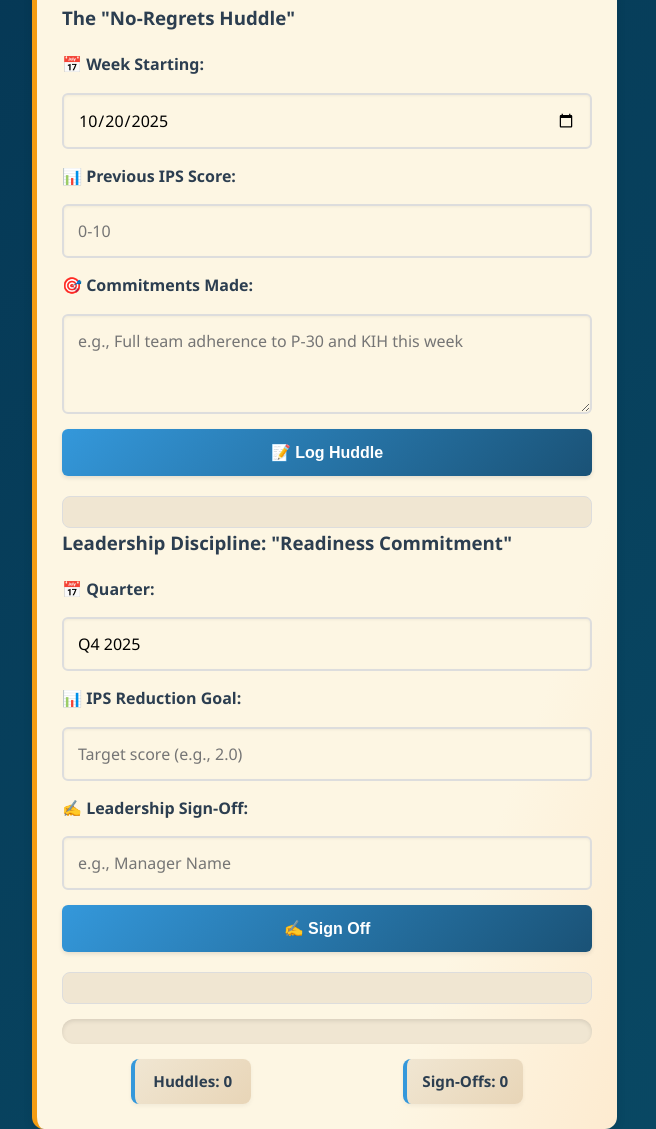
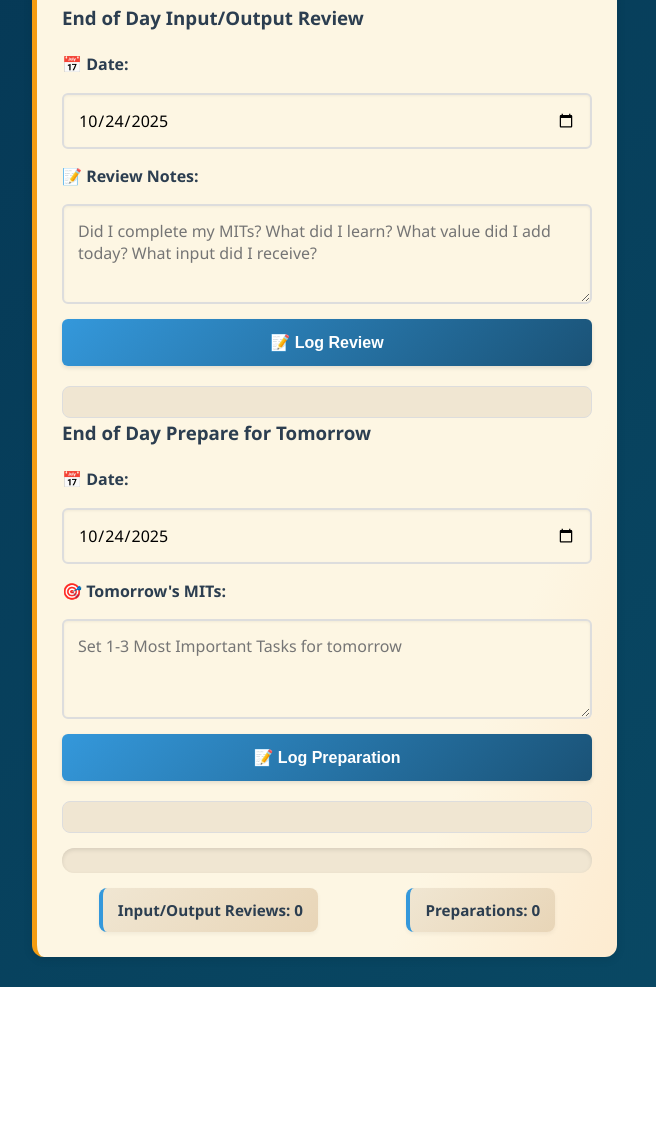
Before and after one commit to G88416/R75m, a plain HTML site: page index.html in a window 1280 px wide. Shown: the part 3069-4198 px from the top of the page, without its empty margins (8-664 px from the left). After the commit the page ends 4056 px from the top, so only its background shows below. Drawn offline with nearby package versions, Linux system fonts and the light colour scheme.

Commit message:
Refactor forms and update date handling
Updated input fields and forms to reflect changes in terminology and structure, including date handling and log management.

```diff
--- a/index.html
+++ b/index.html
@@ -802,39 +802,35 @@
                     <span>📄 Upload Document</span>
                 </label>
                 <input type="file" id="import-culture" accept=".docx,.pdf">
-                <p style="font-size: 0.85em; margin: 8px 0 0 0; color: #666;">Upload a Word (.docx) or PDF file. Paragraphs will be extracted and added as log descriptions with this week's start date.</p>
+                <p style="font-size: 0.85em; margin: 8px 0 0 0; color: #666;">Upload a Word (.docx) or PDF file. Paragraphs will be extracted and added as log descriptions with today's date.</p>
             </div>
 
-            <h3>The "No-Regrets Huddle"</h3>
-            <form id="huddle-form">
-                <label for="huddle-week">📅 Week Starting:</label>
-                <input type="date" id="huddle-week" required>
-                <label for="huddle-ips">📊 Previous IPS Score:</label>
-                <input type="number" id="huddle-ips" min="0" max="10" required placeholder="0-10">
-                <label for="huddle-commit">🎯 Commitments Made:</label>
-                <textarea id="huddle-commit" required placeholder="e.g., Full team adherence to P-30 and KIH this week"></textarea>
-                <button type="submit">📝 Log Huddle</button>
+            <h3>End of Day Input/Output Review</h3>
+            <form id="input-review-form">
+                <label for="input-date">📅 Date:</label>
+                <input type="date" id="input-date" required>
+                <label for="input-notes">📝 Review Notes:</label>
+                <textarea id="input-notes" required placeholder="Did I complete my MITs? What did I learn? What value did I add today? What input did I receive?"></textarea>
+                <button type="submit">📝 Log Review</button>
             </form>
-            <div class="logs-container" id="huddle-logs"></div>
+            <div class="logs-container" id="input-review-logs"></div>
 
-            <h3>Leadership Discipline: "Readiness Commitment"</h3>
-            <form id="leadership-form">
-                <label for="quarter">📅 Quarter:</label>
-                <input type="text" id="quarter" required placeholder="e.g., Q4 2025">
-                <label for="ips-goal">📊 IPS Reduction Goal:</label>
-                <input type="number" id="ips-goal" min="0" required placeholder="Target score (e.g., 2.0)">
-                <label for="sign-off">✍️ Leadership Sign-Off:</label>
-                <input type="text" id="sign-off" required placeholder="e.g., Manager Name">
-                <button type="submit">✍️ Sign Off</button>
+            <h3>End of Day Prepare for Tomorrow</h3>
+            <form id="prepare-tomorrow-form">
+                <label for="prepare-date">📅 Date:</label>
+                <input type="date" id="prepare-date" required>
+                <label for="prepare-mits">🎯 Tomorrow's MITs:</label>
+                <textarea id="prepare-mits" required placeholder="Set 1-3 Most Important Tasks for tomorrow"></textarea>
+                <button type="submit">📝 Log Preparation</button>
             </form>
-            <div class="logs-container" id="leadership-logs"></div>
+            <div class="logs-container" id="prepare-logs"></div>
 
             <div class="progress">
                 <div class="progress-bar culture" id="culture-progress" style="width: 0%;" data-label="0%"></div>
             </div>
             <div class="stats">
-                <div class="stat-item" id="culture-huddles">Huddles: 0</div>
-                <div class="stat-item" id="culture-signoffs">Sign-Offs: 0</div>
+                <div class="stat-item" id="culture-input">Input/Output Reviews: 0</div>
+                <div class="stat-item" id="culture-prepare">Preparations: 0</div>
             </div>
         </div>
     </div>
@@ -848,20 +844,20 @@
             p30: 'proactive_bcc_p30',
             kih: 'proactive_bcc_kih',
             cross: 'proactive_bcc_cross',
-            huddle: 'proactive_bcc_huddle',
-            leadership: 'proactive_bcc_leadership'
+            input_review: 'proactive_bcc_input_review',
+            prepare_tomorrow: 'proactive_bcc_prepare_tomorrow'
         };
 
         const SECTION_KEYS = {
             operational: [STORAGE_KEYS.optFix, STORAGE_KEYS.p30],
             learning: [STORAGE_KEYS.kih, STORAGE_KEYS.cross],
-            culture: [STORAGE_KEYS.huddle, STORAGE_KEYS.leadership]
+            culture: [STORAGE_KEYS.input_review, STORAGE_KEYS.prepare_tomorrow]
         };
 
         const SECTION_CONFIG = {
             operational: { name: 'Operational', color: [26, 82, 118], keys: [STORAGE_KEYS.optFix, STORAGE_KEYS.p30], isDaily: true },
             learning: { name: 'Learning', color: [39, 174, 96], keys: [STORAGE_KEYS.kih, STORAGE_KEYS.cross], isWeekly: true },
-            culture: { name: 'Culture', color: [243, 156, 18], keys: [STORAGE_KEYS.huddle, STORAGE_KEYS.leadership], isWeekly: true }
+            culture: { name: 'Culture', color: [243, 156, 18], keys: [STORAGE_KEYS.input_review, STORAGE_KEYS.prepare_tomorrow], isDaily: true }
         };
 
         let chart;
@@ -978,8 +974,8 @@
                     stat1 = getRecentCount(STORAGE_KEYS.kih, false, true);
                     stat2 = getRecentCount(STORAGE_KEYS.cross, false, true);
                 } else if (sectionKey === 'culture') {
-                    stat1 = getRecentCount(STORAGE_KEYS.huddle, false, true);
-                    stat2 = getRecentCount(STORAGE_KEYS.leadership);
+                    stat1 = getRecentCount(STORAGE_KEYS.input_review, true);
+                    stat2 = getRecentCount(STORAGE_KEYS.prepare_tomorrow, true);
                 }
                 doc.text(`${keys[0].replace('proactive_bcc_', '').toUpperCase()}: ${stat1}`, 20, y);
                 y += 7;
@@ -1025,11 +1021,11 @@
             // Compute overall (reuse stats logic)
             const optTotal = getRecentCount(STORAGE_KEYS.optFix, true) + getRecentCount(STORAGE_KEYS.p30, true);
             const learnTotal = getRecentCount(STORAGE_KEYS.kih, false, true) + getRecentCount(STORAGE_KEYS.cross, false, true);
-            const cultureTotal = getRecentCount(STORAGE_KEYS.huddle, false, true) + (getRecentCount(STORAGE_KEYS.leadership) * 4);
+            const cultureTotal = getRecentCount(STORAGE_KEYS.input_review, true) + getRecentCount(STORAGE_KEYS.prepare_tomorrow, true);
             const overallTotal = optTotal + learnTotal + cultureTotal;
             doc.text(`Total Activities: ${overallTotal}`, 20, y);
             y += 7;
-            const overallPercent = Math.min((overallTotal / 38) * 100, 100); // 14+8+16=38
+            const overallPercent = Math.min((overallTotal / 36) * 100, 100); // 14+8+14=36
             doc.text(`Completion Rate: ${Math.round(overallPercent)}%`, 20, y);
 
             doc.save(`bcc-report-${new Date().toISOString().split('T')[0]}.pdf`);
@@ -1087,8 +1083,8 @@
                     stat1 = getRecentCount(STORAGE_KEYS.kih, false, true);
                     stat2 = getRecentCount(STORAGE_KEYS.cross, false, true);
                 } else if (sectionKey === 'culture') {
-                    stat1 = getRecentCount(STORAGE_KEYS.huddle, false, true);
-                    stat2 = getRecentCount(STORAGE_KEYS.leadership);
+                    stat1 = getRecentCount(STORAGE_KEYS.input_review, true);
+                    stat2 = getRecentCount(STORAGE_KEYS.prepare_tomorrow, true);
                 }
                 doc.addSection({
                     children: [
@@ -1160,9 +1156,9 @@
             // Overall
             const optTotal = getRecentCount(STORAGE_KEYS.optFix, true) + getRecentCount(STORAGE_KEYS.p30, true);
             const learnTotal = getRecentCount(STORAGE_KEYS.kih, false, true) + getRecentCount(STORAGE_KEYS.cross, false, true);
-            const cultureTotal = getRecentCount(STORAGE_KEYS.huddle, false, true) + (getRecentCount(STORAGE_KEYS.leadership) * 4);
+            const cultureTotal = getRecentCount(STORAGE_KEYS.input_review, true) + getRecentCount(STORAGE_KEYS.prepare_tomorrow, true);
             const overallTotal = optTotal + learnTotal + cultureTotal;
-            const overallPercent = Math.min((overallTotal / 38) * 100, 100);
+            const overallPercent = Math.min((overallTotal / 36) * 100, 100);
             doc.addSection({
                 children: [
                     new Paragraph({
@@ -1255,11 +1251,11 @@
                 case STORAGE_KEYS.cross:
                     containerId = 'cross-logs';
                     break;
-                case STORAGE_KEYS.huddle:
-                    containerId = 'huddle-logs';
+                case STORAGE_KEYS.input_review:
+                    containerId = 'input-review-logs';
                     break;
-                case STORAGE_KEYS.leadership:
-                    containerId = 'leadership-logs';
+                case STORAGE_KEYS.prepare_tomorrow:
+                    containerId = 'prepare-logs';
                     break;
                 default:
                     return logs.length;
@@ -1271,7 +1267,6 @@
             container.innerHTML = logs.map(log => `
                 <div class="log-entry">
                     <strong>${new Date(log.date).toLocaleDateString()}:</strong> ${log.desc}
-                    ${log.ips ? ` | IPS: ${log.ips}` : ''}
                 </div>
             `).join('');
 
@@ -1303,15 +1298,15 @@
             document.getElementById('learn-cross').textContent = `Cross-Trainings: ${crossCount}`;
 
             // Culture
-            const huddleCount = getRecentCount(STORAGE_KEYS.huddle, false, true);
-            const leadCount = getRecentCount(STORAGE_KEYS.leadership);
-            const cultureTotal = huddleCount + (leadCount * 4);
-            const cultureTarget = 16;
+            const inputCount = getRecentCount(STORAGE_KEYS.input_review, true);
+            const prepareCount = getRecentCount(STORAGE_KEYS.prepare_tomorrow, true);
+            const cultureTotal = inputCount + prepareCount;
+            const cultureTarget = 14;
             const culturePercent = Math.min((cultureTotal / cultureTarget) * 100, 100);
             document.getElementById('culture-progress').style.width = `${culturePercent}%`;
             document.getElementById('culture-progress').setAttribute('data-label', `${Math.round(culturePercent)}%`);
-            document.getElementById('culture-huddles').textContent = `Huddles: ${huddleCount}`;
-            document.getElementById('culture-signoffs').textContent = `Sign-Offs: ${leadCount}`;
+            document.getElementById('culture-input').textContent = `Input/Output Reviews: ${inputCount}`;
+            document.getElementById('culture-prepare').textContent = `Preparations: ${prepareCount}`;
 
             // Overall
             const overallTotal = optTotal + learnTotal + cultureTotal;
@@ -1395,9 +1390,8 @@
                 e.preventDefault();
                 const formData = new FormData(form);
                 const entry = {
-                    date: formData.get(formId.replace('-form', '-date') || formId.replace('-form', '-week')),
-                    desc: descBuilder(formData),
-                    ips: formData.get('huddle-ips') || null
+                    date: formData.get(formId.replace('-form', '-date')),
+                    desc: descBuilder(formData)
                 };
 
                 // Validate date
@@ -1432,6 +1426,8 @@
             const today = new Date().toISOString().split('T')[0];
             document.getElementById('opt-date').value = today;
             document.getElementById('p30-date').value = today;
+            document.getElementById('input-date').value = today;
+            document.getElementById('prepare-date').value = today;
 
             // Calculate Monday of current week
             const now = new Date();
@@ -1439,14 +1435,9 @@
             monday.setDate(now.getDate() - now.getDay() + 1);
             const weekStart = monday.toISOString().split('T')[0];
 
-            ['kih-week', 'cross-week', 'huddle-week'].forEach(id => {
+            ['kih-week', 'cross-week'].forEach(id => {
                 document.getElementById(id).value = weekStart;
             });
-
-            // Set quarter
-            const year = now.getFullYear();
-            const quarter = Math.floor((now.getMonth() + 3) / 3);
-            document.getElementById('quarter').value = `Q${quarter} ${year}`;
         }
 
         // Clear all data
@@ -1463,7 +1454,7 @@
         function initImports() {
             importData('import-operational', SECTION_KEYS.operational, new Date().toISOString().split('T')[0]);
             importData('import-learning', SECTION_KEYS.learning, getWeekStart());
-            importData('import-culture', SECTION_KEYS.culture, getWeekStart());
+            importData('import-culture', SECTION_KEYS.culture, new Date().toISOString().split('T')[0]);
         }
 
         function getWeekStart() {
@@ -1479,8 +1470,8 @@
             handleFormSubmit('p30-form', STORAGE_KEYS.p30, (data) => data.get('p30-issues'));
             handleFormSubmit('kih-form', STORAGE_KEYS.kih, (data) => `${data.get('kih-content')} - ${data.get('kih-takeaways')}`);
             handleFormSubmit('cross-form', STORAGE_KEYS.cross, (data) => `${data.get('cross-staff')} in ${data.get('cross-area')}`);
-            handleFormSubmit('huddle-form', STORAGE_KEYS.huddle, (data) => `IPS: ${data.get('huddle-ips')} - ${data.get('huddle-commit')}`);
-            handleFormSubmit('leadership-form', STORAGE_KEYS.leadership, (data) => `IPS Goal: ${data.get('ips-goal')} - Signed: ${data.get('sign-off')}`);
+            handleFormSubmit('input-review-form', STORAGE_KEYS.input_review, (data) => data.get('input-notes'));
+            handleFormSubmit('prepare-tomorrow-form', STORAGE_KEYS.prepare_tomorrow, (data) => `MITs: ${data.get('prepare-mits')}`);
         }
 
         // Initial load
```
